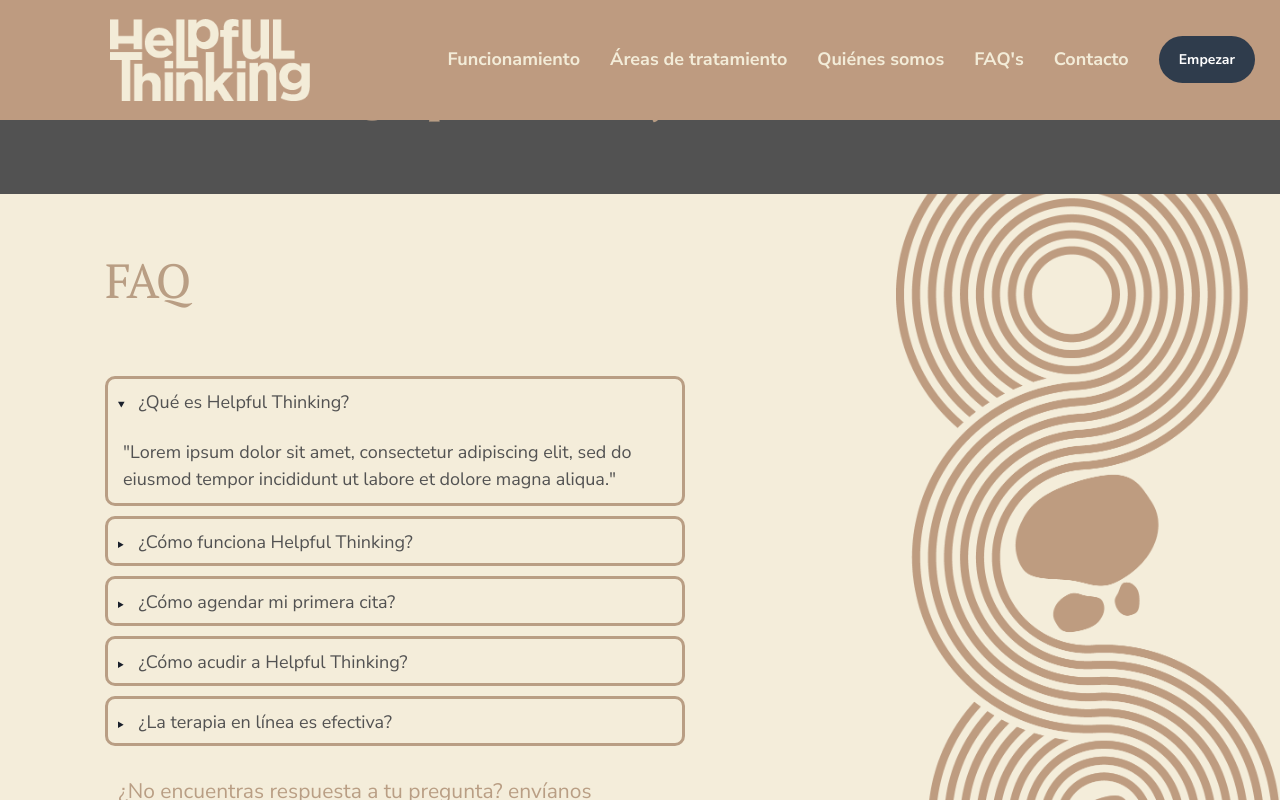
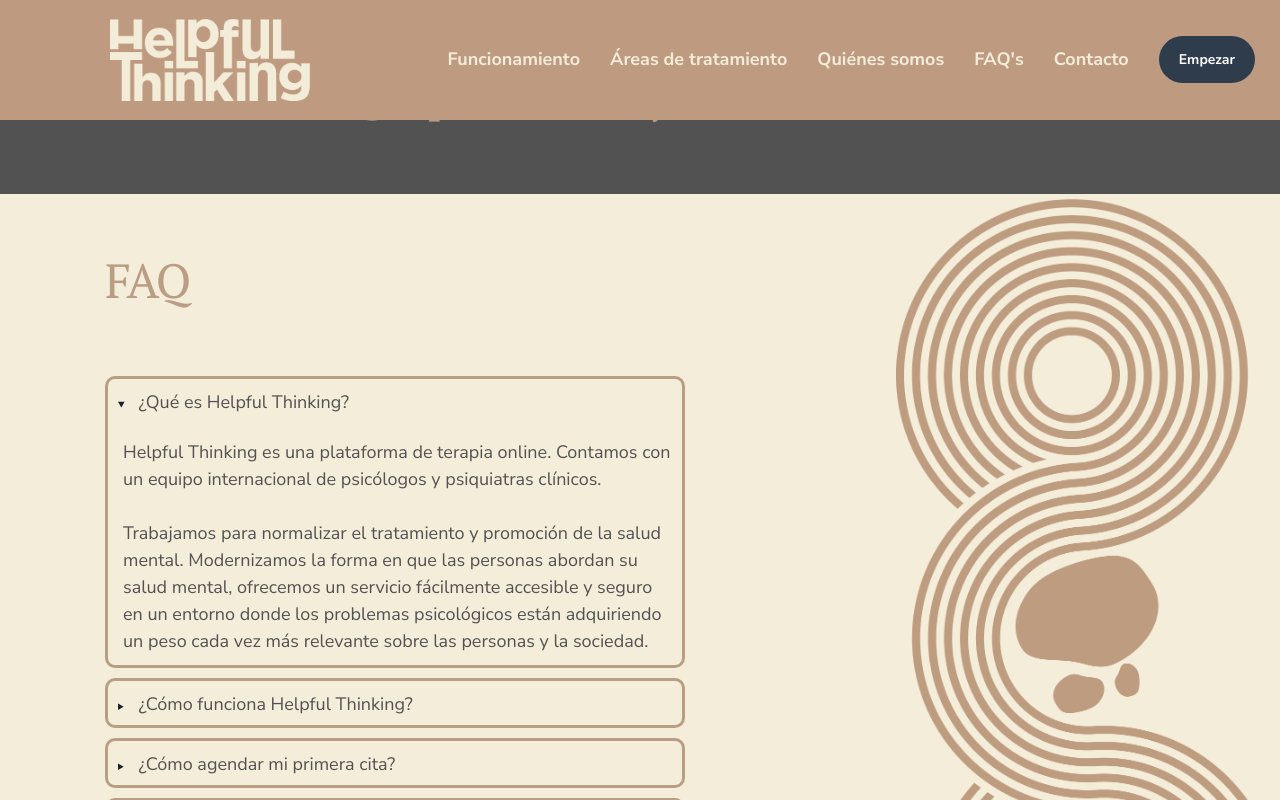
Before and after one commit to Carwels/helpful-thinking, a Next.js app: page / in a window 1280 px wide. Both pictures are taken after a click on the heading "¿Qué es Helpful Thinking?". Shown: the part 3713-4513 px from the top of the page. Built offline with nearby package versions, Linux system fonts and the light colour scheme.

Commit message:
faqs description update

```diff
--- a/src/components/Faqs/Faqs.module.scss
+++ b/src/components/Faqs/Faqs.module.scss
@@ -87,7 +87,7 @@
 }
 
 .details[open] {
-  max-height: 15rem;
+  max-height: 40rem;
 }
 
 .summary {
--- a/src/components/Faqs/Faqs.tsx
+++ b/src/components/Faqs/Faqs.tsx
@@ -13,31 +13,31 @@ function Faqs() {
                         <summary className={styles.summary}>
                             <div className={styles.summaryTitle}>¿Qué es Helpful Thinking?</div>
                         </summary>
-                        <p className={styles.text}>"Lorem ipsum dolor sit amet, consectetur adipiscing elit, sed do eiusmod tempor incididunt ut labore et dolore magna aliqua."</p>
+                        <p className={styles.text}>Helpful Thinking es una plataforma de terapia online. Contamos con un equipo internacional de psicólogos y psiquiatras clínicos. <br/><br/> Trabajamos para normalizar el tratamiento y promoción de la salud mental. Modernizamos la forma en que las personas abordan su salud mental, ofrecemos un servicio fácilmente accesible y seguro en un entorno donde los problemas psicológicos están adquiriendo un peso cada vez más relevante sobre las personas y la sociedad.</p>
                     </details>
                     <details className={styles.details}>
                         <summary className={styles.summary}>
                             <div className={styles.summaryTitle}>¿Cómo funciona Helpful Thinking?</div>
                         </summary>
-                        <p className={styles.text}>"Lorem ipsum dolor sit amet, consectetur adipiscing elit, sed do eiusmod tempor incididunt ut labore et dolore magna aliqua."</p>
+                        <p className={styles.text}>Empieza tu terapia en tres simples pasos: <br/><br/>a. Rellena el formulario de evaluación (y link al formulario)<br/>b. Se te asigna el profesional que más se adecua a tu situación.<br/>c. Empieza tu terapia online.</p>
                     </details>
                     <details className={styles.details}>
                         <summary className={styles.summary}>
                             <div className={styles.summaryTitle}>¿Cómo agendar mi primera cita?</div>
                         </summary>
-                        <p className={styles.text}>"Lorem ipsum dolor sit amet, consectetur adipiscing elit, sed do eiusmod tempor incididunt ut labore et dolore magna aliqua."</p>
+                        <p className={styles.text}>Si es la primera sesión, solo tienes que rellenar el formulario de evaluación (link) y escoger el día y hora que mejor se adecuan a tus necesidades.<br/> <br/>Si ya has iniciado el tratamiento, puedes agendar la sesión en tu cuenta de <strong>Helpful-Thinking.com. </strong></p>
                     </details>
                     <details className={styles.details}>
                         <summary className={styles.summary}>
-                            <div className={styles.summaryTitle}>¿Cómo acudir a Helpful Thinking?</div>
+                            <div className={styles.summaryTitle}>¿En qué situaciones deberías de acudir a Helpful Thinking?</div>
                         </summary>
-                        <p className={styles.text}>"Lorem ipsum dolor sit amet, consectetur adipiscing elit, sed do eiusmod tempor incididunt ut labore et dolore magna aliqua."</p>
+                        <p className={styles.text}>Siempre es un buen momento para hablar con un especialista en salud mental. La prevención de problemas psicológicos es un elemento clave para el bienestar emocional, psicológico y social.<br/><br/>En Helpful Thinking damos cobertura a múltiples problemas relacionados con la salud mental, puedes ver más detalles en las áreas de tratamiento (link áreas de tratamiento).</p>
                     </details>
                     <details className={styles.details}>
                         <summary className={styles.summary}>
                             <div className={styles.summaryTitle}>¿La terapia en línea es efectiva?</div>
                         </summary>
-                        <p className={styles.text}>"Lorem ipsum dolor sit amet, consectetur adipiscing elit, sed do eiusmod tempor incididunt ut labore et dolore magna aliqua."</p>
+                        <p className={styles.text}>Sí. La telemedicina es un campo más novedoso y en expansión. Concretamente, la atención telemática a la salud mental sí aparece como una vía beneficiosa, eficaz y resolutiva y además cuenta con amplia satisfacción de usuarios y profesionales. Puede tener alguna limitación como la pérdida de información o los fallos técnicos y por ello no en todos los casos o situaciones es adecuada. Si has decidido hacer una consulta online es importante prepararse: busca un entorno donde puedas tener intimidad, libre de distracciones y ruidos incómodos y que dispones de los medios técnicos necesarios.<br/><br/> Conéctate con tu móvil, tablet u ordenador. Asegúrate de tener acceso a una cámara/webcam, micrófono y conexión a internet.</p>
                     </details>
                 </div>
                 <div className={styles.subtitle}>
```
